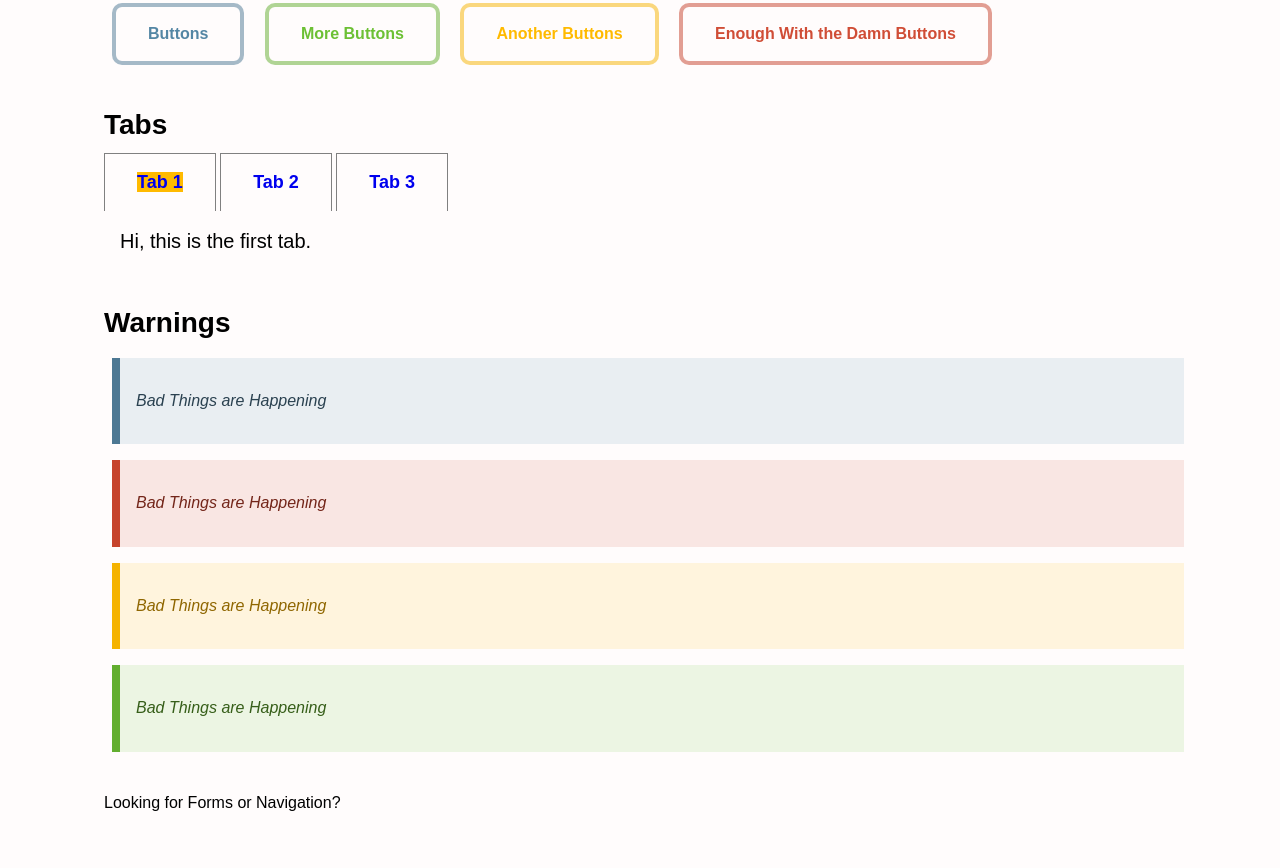
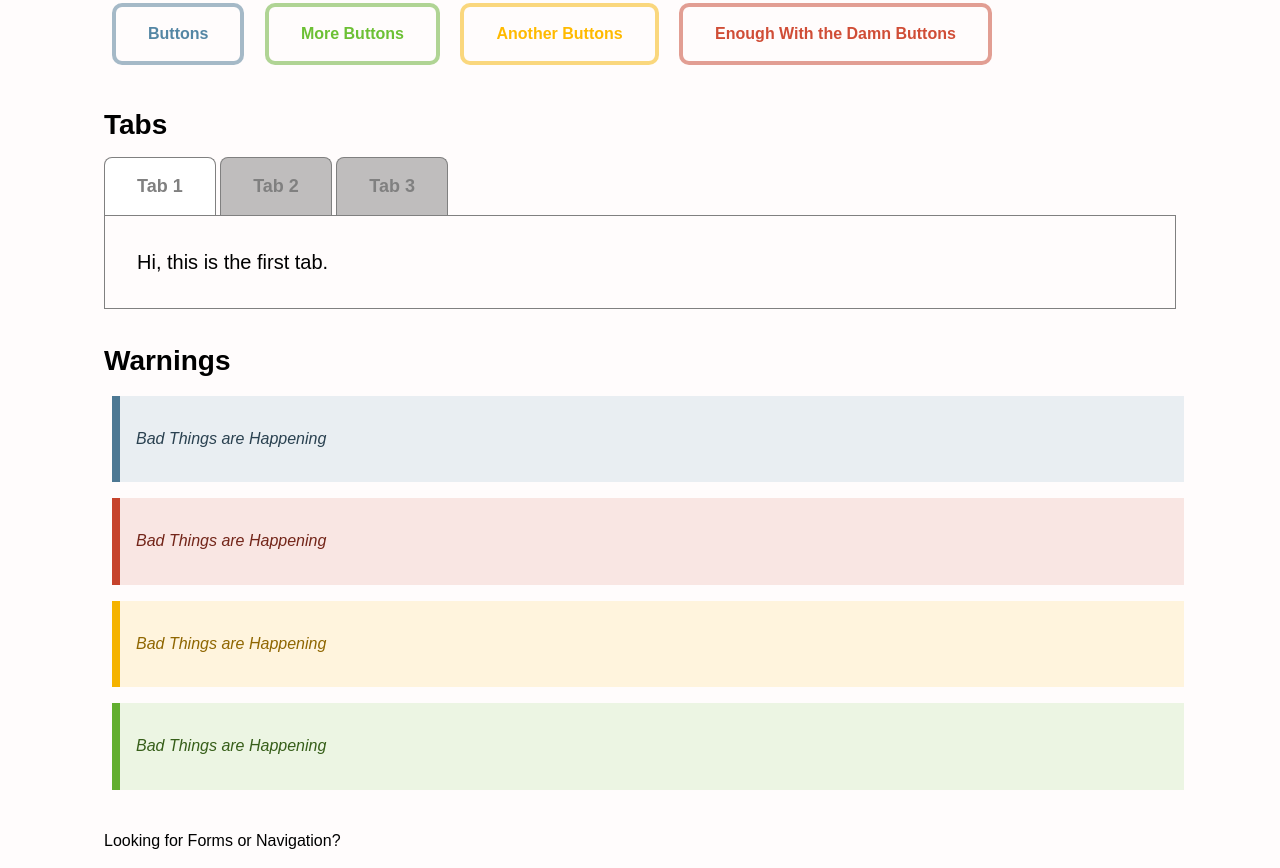
Before and after one commit to charliewilco/arsenal.scss, a website: page index.html in a window 1280 px wide. Shown: the part 1176-2044 px from the top of the page. Before the commit the page ends 2006 px from the top, so only its background shows below. Drawn offline with nearby package versions, Linux system fonts and the light colour scheme; files that its build step writes are made by us from their sources.

Commit message:
polishing tabs

```diff
--- a/js/arsenal.js
+++ b/js/arsenal.js
@@ -1,4 +1,4 @@
-  $('ul.tabs').each(function(){
+  $('.tabs').each(function(){
     // For each set of tabs, we want to keep track of
     // which tab is active and it's associated content
     var $active, $content, $links = $(this).find('a');
@@ -6,7 +6,7 @@
     // If the location.hash matches one of the links, use that as the active tab.
     // If no match is found, use the first link as the initial active tab.
     $active = $($links.filter('[href="'+location.hash+'"]')[0] || $links[0]);
-    $active.addClass('tabs--active');
+    $active.addClass('tabs--active').parent().addClass('tabs--link-active');
 
     $content = $($active[0].hash);
 
@@ -18,7 +18,7 @@
     // Bind the click event handler
     $(this).on('click', 'a', function(e){
       // Make the old tab inactive.
-      $active.removeClass('tabs--active');
+      $active.removeClass('tabs--active').parent().removeClass('tabs--link-active');
       $content.removeClass('tabs--active').hide();
 
       // Update the variables with the new link and content
@@ -26,7 +26,7 @@
       $content = $(this.hash);
 
       // Make the tab active.
-      $active.addClass('tabs--active');
+      $active.addClass('tabs--active').parent().addClass('tabs--link-active');
       $content.addClass('tabs--active').show();
 
       // Prevent the anchor's default click action
--- a/scss/base/_variables.scss
+++ b/scss/base/_variables.scss
@@ -5,6 +5,7 @@ $red: #d04d36;
 $blue: #5486a4;
 $yellow: #ffba00;
 $green: #6cc034;
+
 //dark colors
 $dark-red: #c6432c;
 $dark-blue: #4d7893;
--- a/scss/components/_tabs.scss
+++ b/scss/components/_tabs.scss
@@ -1,23 +1,33 @@
 .tabs {
     list-style: none inside;
+    padding: .25rem 0;
+    margin-bottom: -4px;
+    z-index: 5;
     li {
+        padding: 1rem 2rem;
+        border: 1px solid gray;
+        border-bottom: none;
+        border-radius: .5rem .5rem 0 0;
+        background: rgba(gray, .5);
         a {
             text-align: center;
             text-decoration: none;
+            color: gray;
         }
         display: inline-block;
         font-size: 1.125rem;
         font-weight: bold;
-        padding: 1rem 2rem;
-        border: 1px solid gray;
-        border-bottom: none;
-
+        margin: 0;
+    }
+    &--link-active {
+        background: white !important;
     }
     &--content {
-        padding: 1rem;
+        z-index: 4;
+        padding: 2rem;
         font-size: 1.25rem;
+        border: 1px solid gray;
     }
     &--active {
-        background: $yellow;
     }
 }
```
Also changed, not shown: index.html (+1 -1 lines), build/css/arsenal.css, build/js/arsenal.js.
